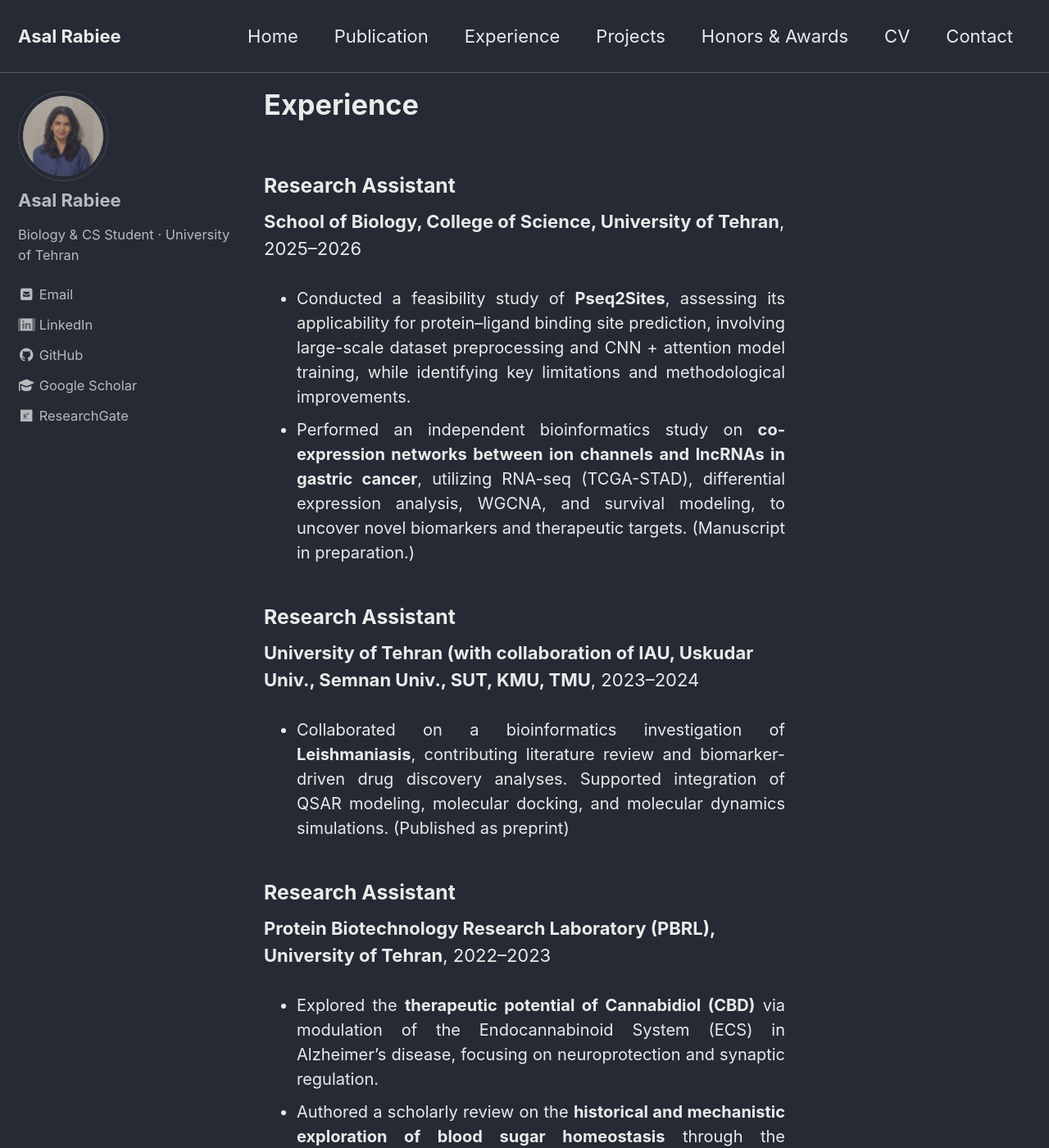
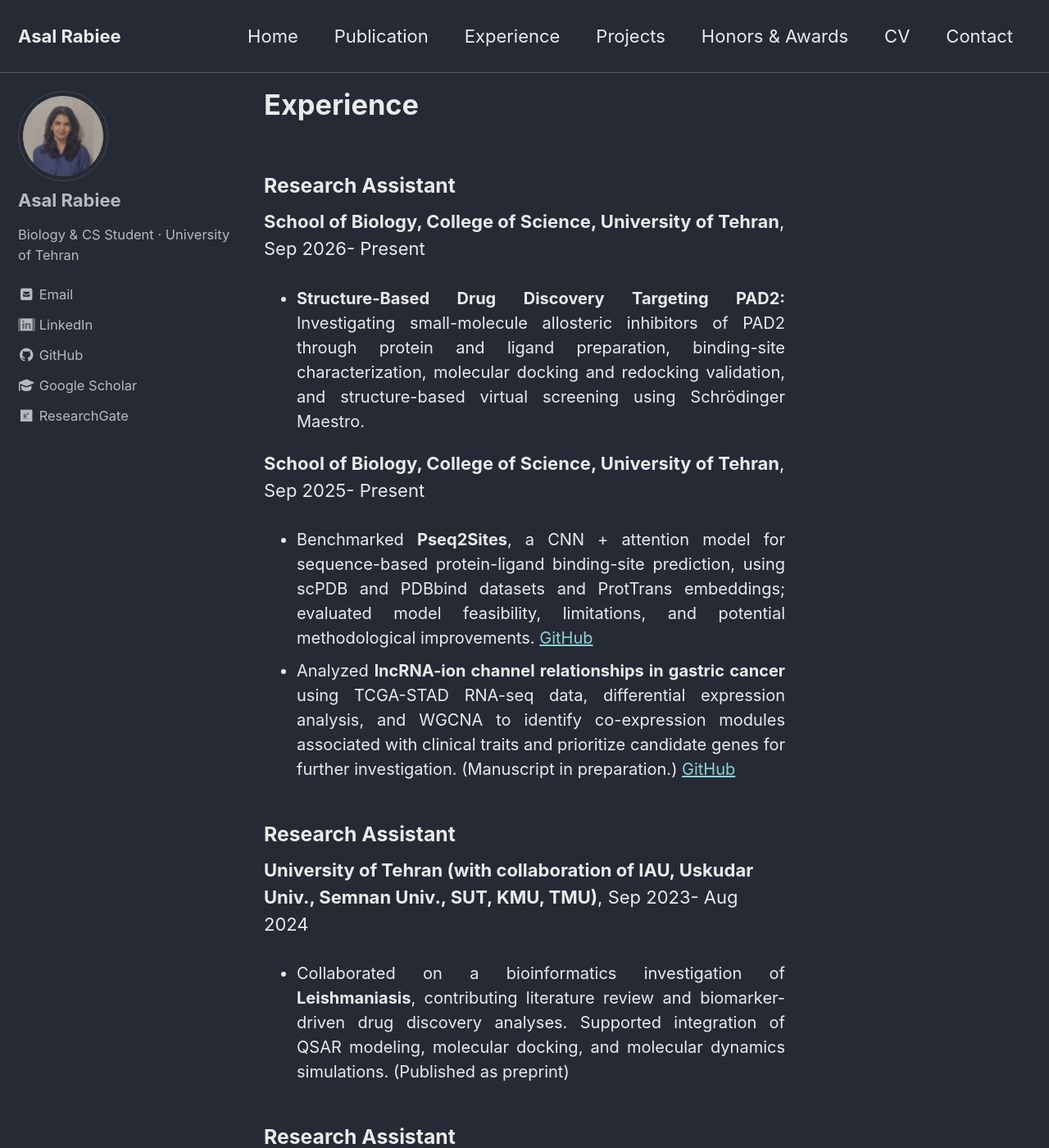
Before and after one commit to AsalRb/asalrb.github.io, a Jekyll site: the page built from experience.md, in a window 1280 px wide and 1400 px high. Shown: the whole window at 82% size. Built offline with Jekyll 4.4.1, drawn with Linux system fonts in a browser that asks for light colours; cached includes are drawn as plain includes; some of the changed text lies outside the part shown.

Commit message:
Update experience.md

```diff
--- a/experience.md
+++ b/experience.md
@@ -6,16 +6,24 @@ author_profile: true
 ---
 
 ### Research Assistant
-**School of Biology, College of Science, University of Tehran**, 2025–2026 <br>
+**School of Biology, College of Science, University of Tehran**, Sep 2026- Present <br>
 <div style="text-align: justify; font-size: 20px;">
 <ul>
-  <li>Conducted a feasibility study of <strong>Pseq2Sites</strong>, assessing its applicability for protein–ligand binding site prediction, involving large-scale dataset preprocessing and CNN + attention model training, while identifying key limitations and methodological improvements.</li>
-  <li>Performed an independent bioinformatics study on <strong>co-expression networks between ion channels and lncRNAs in gastric cancer</strong>, utilizing RNA-seq (TCGA-STAD), differential expression analysis, WGCNA, and survival modeling, to uncover novel biomarkers and therapeutic targets. (Manuscript in preparation.)</li>
+  <li><strong>Structure-Based Drug Discovery Targeting PAD2:</strong> Investigating small-molecule allosteric inhibitors of PAD2 through protein and ligand preparation, binding-site characterization, molecular docking and redocking validation, and structure-based virtual screening using Schrödinger Maestro.</li>
+</ul>
+</div>
+
+**School of Biology, College of Science, University of Tehran**, Sep 2025- Present <br>
+<div style="text-align: justify; font-size: 20px;">
+<ul>
+  <li>Benchmarked <strong>Pseq2Sites</strong>, a CNN + attention model for sequence-based protein-ligand binding-site prediction, using scPDB and PDBbind datasets and ProtTrans embeddings; evaluated model feasibility, limitations, and potential methodological improvements. <a href="https://github.com/AsalRb/Benchmarking_Protein-Ligand_Binding_Site_Prediction_with_Pseq2Sites">GitHub</a></li>
+
+  <li>Analyzed <strong>lncRNA-ion channel relationships in gastric cancer</strong> using TCGA-STAD RNA-seq data, differential expression analysis, and WGCNA to identify co-expression modules associated with clinical traits and prioritize candidate genes for further investigation. (Manuscript in preparation.) <a href="https://github.com/AsalRb/Exploring_Relationships_Between_Ion_Channels_and_lncRNAs_in_Gastric_Cancer">GitHub</a></li>
 </ul>
 </div>
 
 ### Research Assistant
-**University of Tehran (with collaboration of IAU, Uskudar Univ., Semnan Univ., SUT, KMU, TMU**, 2023–2024 <br>
+**University of Tehran (with collaboration of IAU, Uskudar Univ., Semnan Univ., SUT, KMU, TMU)**, Sep 2023- Aug 2024 <br>
 <div style="text-align: justify; font-size: 20px;">
 <ul>
   <li>Collaborated on a bioinformatics investigation of <strong>Leishmaniasis</strong>, contributing literature review and biomarker-driven drug discovery analyses. Supported integration of QSAR modeling, molecular docking, and molecular dynamics simulations. (Published as preprint)</li>
@@ -23,7 +31,7 @@ author_profile: true
 </div>
 
 ### Research Assistant
-**Protein Biotechnology Research Laboratory (PBRL), University of Tehran**, 2022–2023 <br>
+**Protein Biotechnology Research Laboratory (PBRL), University of Tehran**, Sep 2022- Dec 2023 <br>
 <div style="text-align: justify; font-size: 20px;">
 <ul>
   <li>Explored the <strong>therapeutic potential of Cannabidiol (CBD)</strong> via modulation of the Endocannabinoid System (ECS) in Alzheimer’s disease, focusing on neuroprotection and synaptic regulation.</li>
@@ -34,9 +42,10 @@ author_profile: true
 ---
 
 ### Teaching Assistant
-**University of Tehran**, 2023–2025 <br>
+**University of Tehran**, Jan 2023- Present <br>
 <div style="text-align: justify; font-size: 20px;">
 <ul>
+  <li><strong>Systems Biology</strong> (Fall 2026, Prof. Salehi): Designed and graded assignments for a class of 50+ students, managed assignment evaluation and grading, and provided individualized guidance to help students address questions and difficulties with course concepts.</li>
   <li><strong>Bioinformatics</strong> (Fall 2025, Prof. Kavousi): Assisted students with coding assignments and biological data analysis, integrating computational and biological understanding. Led review sessions and provided individualized feedback, strengthening communication and problem-solving skills.</li>
   <li><strong>Neurophysiology and Endocrinology</strong> (Winter 2025, Prof. Rezayof): Evaluated research-based assignments and guided students in interpreting scientific literature. Enhanced mentoring and analytical abilities through detailed feedback and concept clarification.</li>
   <li><strong>Molecular Genetics</strong> (Fall 2024, Prof. Inanloo Rahatloo): Designed and coordinated the course project in collaboration with the instructor. Guided students through project development and evaluation, improving leadership and teamwork.</li>
@@ -51,7 +60,7 @@ author_profile: true
 ---
 
 ### Laboratory Assistant
-**University of Tehran**, 2024–2025 <br>
+**University of Tehran**, Sep 2024- Jul 2025 <br>
 <div style="text-align: justify; font-size: 20px;">
 <ul>
   <li><strong>Genetics Laboratory (Winter 2025, Prof. Minaei):</strong> Supported a highly demanding lab course of 80+ students. Guided experiments on Drosophila genetics, blood group typing, pedigree analysis (GenoPro), Barr body detection, and polytene chromosome observation. Assisted students with experimental setup, data interpretation, and report writing, and served as exam invigilator.</li>
```
